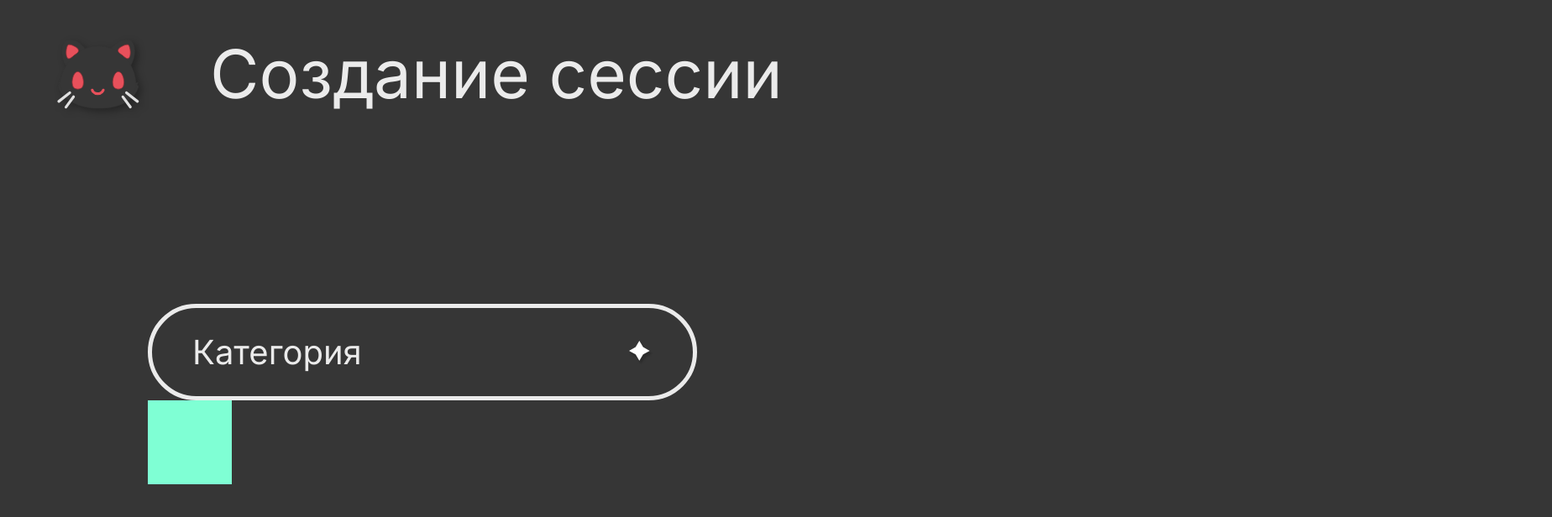
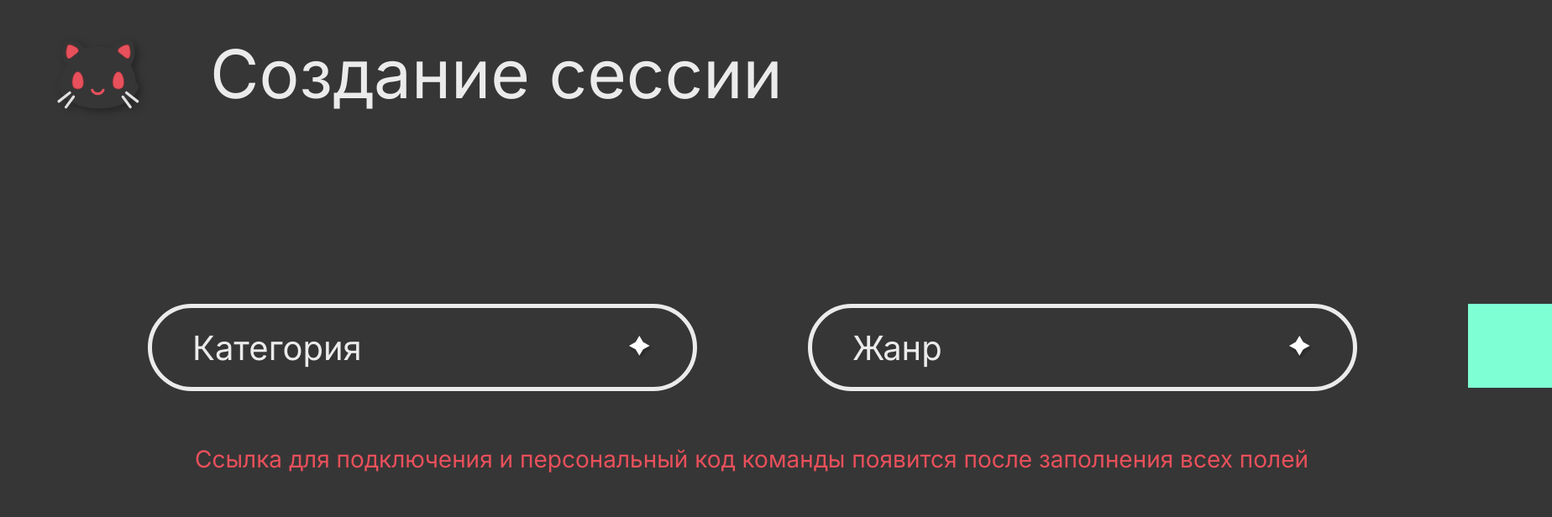
Before and after one commit to r10k5/pickYourMovie, a Vue app in the folder pickYourMovie/: page /create-session in a window 1280 px wide. Shown: the top 616 px of the page at 84% size, 1848 px wide, since content can reach past the window. Built offline with nearby package versions, Linux system fonts and the light colour scheme.

Commit message:
создание сессии парт 1

```diff
--- a/pickYourMovie/src/components/AppChooseVariant.vue
+++ b/pickYourMovie/src/components/AppChooseVariant.vue
@@ -4,7 +4,8 @@ import AppStar from '@/components/icons/AppStar.vue';
 
 <template>
     <div class="field">
-        <p class="choosing-text"> Категория </p>
+        <p class="choosing-text">
+            <slot></slot> </p>
         <AppStar class="star" width="28px" height="28px"/>
     </div>
 </template>
@@ -12,7 +13,8 @@ import AppStar from '@/components/icons/AppStar.vue';
 <style scoped>
 .field {
     width: 654px;
-    border-radius: 6.25rem;
+    height: 104px;
+    border-radius: 100px;
     border: 5px solid #EBEBEB;
     padding: 28px 48px;
     justify-content: space-between;
--- a/pickYourMovie/src/views/CreateSessionView.vue
+++ b/pickYourMovie/src/views/CreateSessionView.vue
@@ -13,18 +13,34 @@ function nextToSession() {
 
 <template>
     <!-- смотреть компонент AppChooseVariant -->
+    <div class="session">
     <div class="create-session">
-        <AppChooseVariant />
+        <AppChooseVariant class="category"> Категория </AppChooseVariant>
+        <AppChooseVariant class="genre"> Жанр </AppChooseVariant>
         <div class="next" @click="nextToSession"></div>
     </div>
-
+    <p class="warning">
+        Ссылка для подключения и персональный код команды появится после заполнения всех полей
+    </p>
+    </div>
 </template>
 
 <style scoped>
 .create-session {
     margin: 228px 0 0 176px;
+    display: flex;
 }
 
+.genre {
+    margin: 0 132px;
+}
+.warning {
+    flex-direction: column;
+    color: #E8505B;
+    font-family: 'Inter';
+    font-size: 28px;
+    margin: 64px 232px;
+}
 .next {
     width: 100px;
     height: 100px;
```
